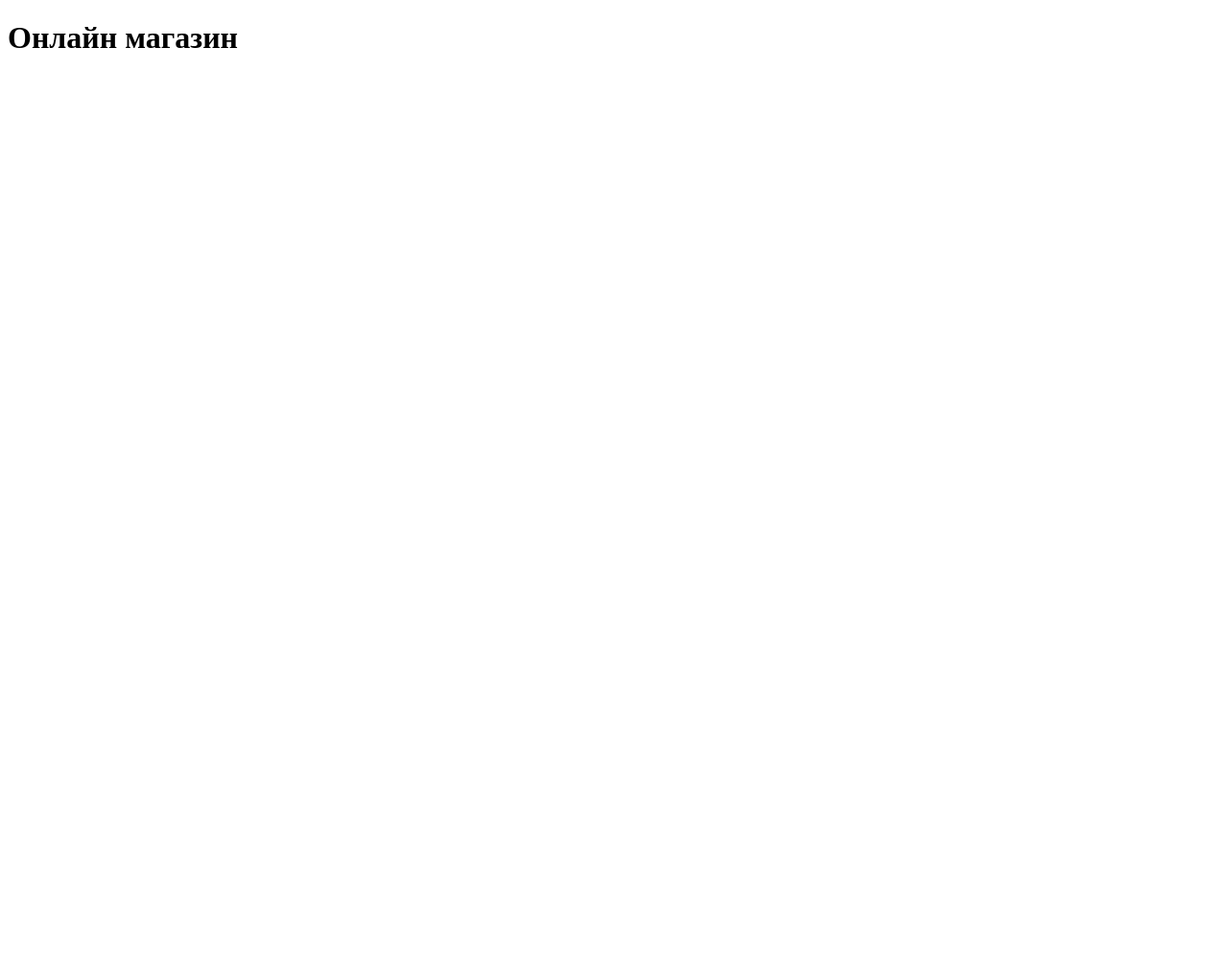
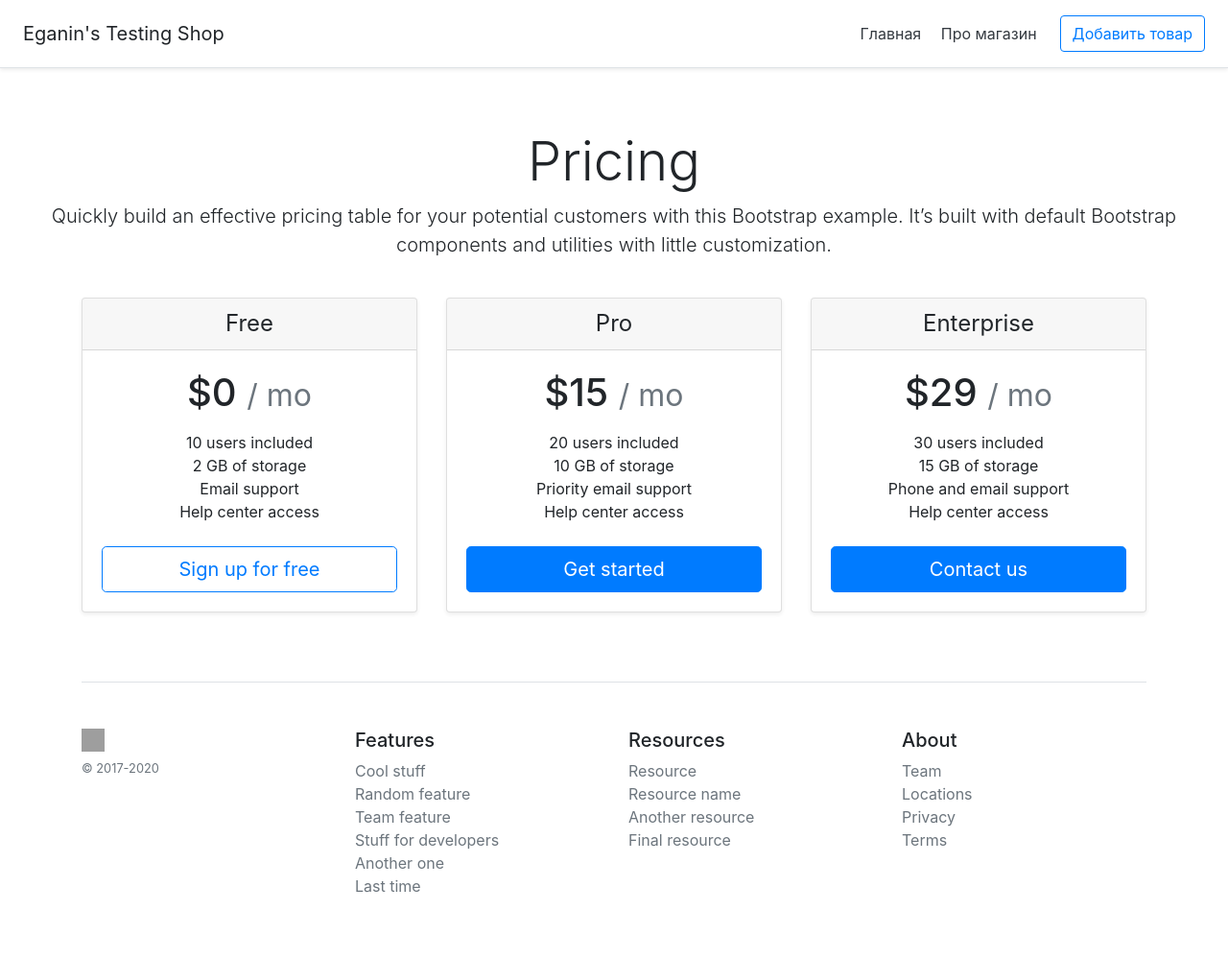
Before and after one commit to Eganin/Flask_Shop, a Flask app: page / in a window 1280 px wide. Before the commit the page is almost empty. Shown: the whole page at 96% size. Before the commit the page ends 50 px from the top, so only its background shows below. Run offline with Flask 2, Linux system fonts and the light colour scheme; some libraries are stand-ins or nearby versions; grey boxes are pictures that could not be loaded.

```diff
--- a/main.py
+++ b/main.py
@@ -1,7 +1,23 @@
 from flask import Flask, render_template
+from flask_sqlalchemy import SQLAlchemy
 from typing import *
 
 app: Flask = Flask(__name__)
+# указываем настройку какую БД будем использовать
+app.config["SQLALCHEMY_DATABASE_URI"] = "sqlite:///shop.db"
+db: SQLAlchemy = SQLAlchemy(app=app)
+
+
+# класс представляющий поля таблицы из БД
+class Item(db.Model):
+    # autoincrement and primary key id
+    id: db = db.Column(db.Integer, primary_key=True)
+    # title  not null
+    title: db = db.Column(db.String(100), nullable=False)
+    # price not null
+    price: db = db.Column(db.Integer, nullable=False)
+    # isActive default value = True
+    isActive = db.Column(db.Boolean, nullable=True)
 
 
 @app.route("/")
@@ -14,6 +30,11 @@ def about() -> str:
     return render_template("about.html")
 
 
+@app.route("/create")
+def create() -> str:
+    return render_template("create.html")
+
+
 def main() -> None:
     app.run(debug=True)
 
--- a/templates/about.html
+++ b/templates/about.html
@@ -5,5 +5,8 @@
 {% endblock %}
 
 {% block body %}
-<h1>про магазин</h1>
+<div class="container">
+    <h1>Про магазин</h1>
+    <p>"Lorem ipsum dolor sit amet, consectetur adipiscing elit, sed do eiusmod tempor incididunt ut labore et dolore magna aliqua. Ut enim ad minim veniam, quis nostrud exercitation ullamco laboris nisi ut aliquip ex ea commodo consequat. Duis aute irure dolor in reprehenderit in voluptate velit esse cillum dolore eu fugiat nulla pariatur. Excepteur sint occaecat cupidatat non proident, sunt in culpa qui officia deserunt mollit anim id est laborum."</p>
+</div>
 {% endblock %}
--- a/templates/base.html
+++ b/templates/base.html
@@ -2,9 +2,61 @@
 <html lang="en">
 <head>
     <meta charset="UTF-8">
+    <link rel="stylesheet" href="https://stackpath.bootstrapcdn.com/bootstrap/4.5.2/css/bootstrap.min.css">
     {% block title %}{% endblock %}
 </head>
-<body>
-    {% block body %}{% endblock %}
+<body cz-shortcut-listen="true">
+<div class="d-flex flex-column flex-md-row align-items-center p-3 px-md-4 mb-3 bg-white border-bottom shadow-sm">
+    <h5 class="my-0 mr-md-auto font-weight-normal">Eganin's Testing Shop</h5>
+    <nav class="my-2 my-md-0 mr-md-3">
+        <a class="p-2 text-dark" href="/">Главная</a>
+        <a class="p-2 text-dark" href="/about">Про магазин</a>
+
+    </nav>
+    <a class="btn btn-outline-primary" href="/create">Добавить товар</a>
+</div>
+
+{% block body %}{% endblock %}
+
+<footer class="pt-4 my-md-5 pt-md-5 border-top">
+    <div class="row">
+        <div class="col-12 col-md">
+            <img class="mb-2" src="/docs/4.5/assets/brand/bootstrap-solid.svg" alt="" width="24" height="24">
+            <small class="d-block mb-3 text-muted">© 2017-2020</small>
+        </div>
+        <div class="col-6 col-md">
+            <h5>Features</h5>
+            <ul class="list-unstyled text-small">
+                <li><a class="text-muted" href="#">Cool stuff</a></li>
+                <li><a class="text-muted" href="#">Random feature</a></li>
+                <li><a class="text-muted" href="#">Team feature</a></li>
+                <li><a class="text-muted" href="#">Stuff for developers</a></li>
+                <li><a class="text-muted" href="#">Another one</a></li>
+                <li><a class="text-muted" href="#">Last time</a></li>
+            </ul>
+        </div>
+        <div class="col-6 col-md">
+            <h5>Resources</h5>
+            <ul class="list-unstyled text-small">
+                <li><a class="text-muted" href="#">Resource</a></li>
+                <li><a class="text-muted" href="#">Resource name</a></li>
+                <li><a class="text-muted" href="#">Another resource</a></li>
+                <li><a class="text-muted" href="#">Final resource</a></li>
+            </ul>
+        </div>
+        <div class="col-6 col-md">
+            <h5>About</h5>
+            <ul class="list-unstyled text-small">
+                <li><a class="text-muted" href="#">Team</a></li>
+                <li><a class="text-muted" href="#">Locations</a></li>
+                <li><a class="text-muted" href="#">Privacy</a></li>
+                <li><a class="text-muted" href="#">Terms</a></li>
+            </ul>
+        </div>
+    </div>
+</footer>
+</div>
+
+
 </body>
 </html>
--- a/templates/index.html
+++ b/templates/index.html
@@ -5,5 +5,57 @@
 {% endblock %}
 
 {% block body %}
-<h1>Онлайн магазин</h1>
+<div class="pricing-header px-3 py-3 pt-md-5 pb-md-4 mx-auto text-center">
+  <h1 class="display-4">Pricing</h1>
+  <p class="lead">Quickly build an effective pricing table for your potential customers with this Bootstrap example. It’s built with default Bootstrap components and utilities with little customization.</p>
+</div>
+
+<div class="container">
+  <div class="card-deck mb-3 text-center">
+    <div class="card mb-4 shadow-sm">
+      <div class="card-header">
+        <h4 class="my-0 font-weight-normal">Free</h4>
+      </div>
+      <div class="card-body">
+        <h1 class="card-title pricing-card-title">$0 <small class="text-muted">/ mo</small></h1>
+        <ul class="list-unstyled mt-3 mb-4">
+          <li>10 users included</li>
+          <li>2 GB of storage</li>
+          <li>Email support</li>
+          <li>Help center access</li>
+        </ul>
+        <button type="button" class="btn btn-lg btn-block btn-outline-primary">Sign up for free</button>
+      </div>
+    </div>
+    <div class="card mb-4 shadow-sm">
+      <div class="card-header">
+        <h4 class="my-0 font-weight-normal">Pro</h4>
+      </div>
+      <div class="card-body">
+        <h1 class="card-title pricing-card-title">$15 <small class="text-muted">/ mo</small></h1>
+        <ul class="list-unstyled mt-3 mb-4">
+          <li>20 users included</li>
+          <li>10 GB of storage</li>
+          <li>Priority email support</li>
+          <li>Help center access</li>
+        </ul>
+        <button type="button" class="btn btn-lg btn-block btn-primary">Get started</button>
+      </div>
+    </div>
+    <div class="card mb-4 shadow-sm">
+      <div class="card-header">
+        <h4 class="my-0 font-weight-normal">Enterprise</h4>
+      </div>
+      <div class="card-body">
+        <h1 class="card-title pricing-card-title">$29 <small class="text-muted">/ mo</small></h1>
+        <ul class="list-unstyled mt-3 mb-4">
+          <li>30 users included</li>
+          <li>15 GB of storage</li>
+          <li>Phone and email support</li>
+          <li>Help center access</li>
+        </ul>
+        <button type="button" class="btn btn-lg btn-block btn-primary">Contact us</button>
+      </div>
+    </div>
+  </div>
 {% endblock %}
```
Also changed, not shown: templates/create.html (added, +16 -0 lines), shop.db (added).
